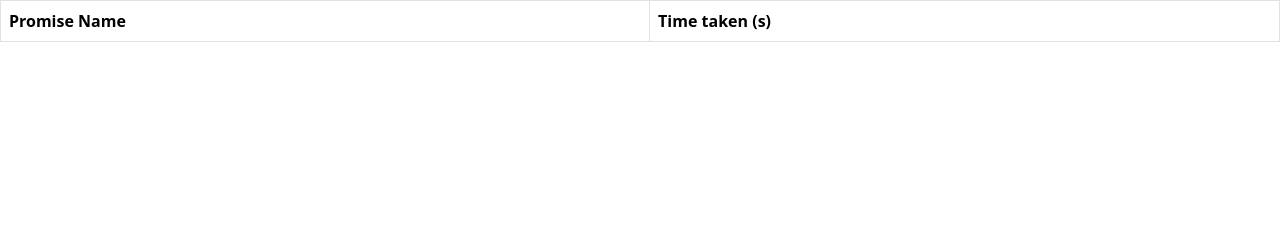
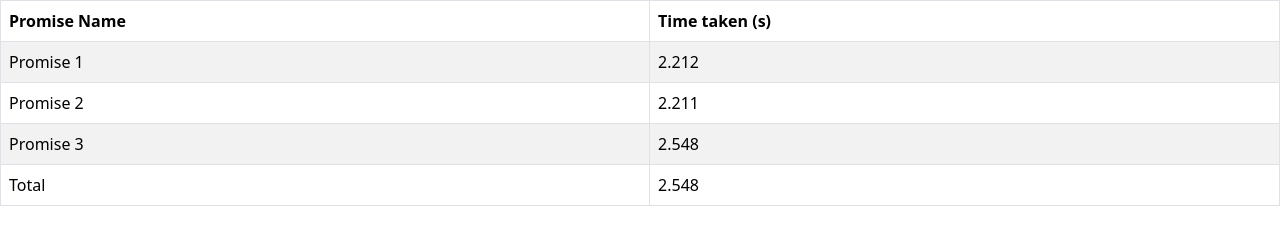
Before and after one commit to acciojob/wait-for-multiple-promises-Aravindhan-Rajendran, a website: page main.html in a window 1280 px wide. Drawn offline with nearby package versions, Linux system fonts and the light colour scheme.

Commit message:
created a submission

```diff
--- a/main.html
+++ b/main.html
@@ -12,7 +12,18 @@
   </head>
 
   <body>
-    <!-- the entire body must be written by student -->
+<!DOCTYPE html>
+<html>
+<head>
+  <link rel="stylesheet" href="styles.css" />
+  <link
+    href="https://cdn.jsdelivr.net/npm/bootstrap@5.3.0-alpha1/dist/css/bootstrap.min.css"
+    rel="stylesheet"
+    integrity="sha384-GLhlTQ8iRABdZLl6O3oVMWSktQOp6b7In1Zl3/Jr59b6EGGoI1aFkw7cmDA6j6gD"
+    crossorigin="anonymous"
+  />
+</head>
+<body>
   <table class="table table-striped table-hover table-bordered">
     <thead>
       <tr>
@@ -20,14 +31,16 @@
         <th>Time taken (s)</th>
       </tr>
     </thead>
-      <tbody id="output"></tbody>
+    <tbody id="output">
+      <tr>
+        <td colspan="2">Loading...</td>
+      </tr>
+    </tbody>
   </table>
-
-    <script type="text/javascript" src="./script.js"></script>
-    <script
-      src="https://cdn.jsdelivr.net/npm/bootstrap@5.3.0-alpha1/dist/js/bootstrap.bundle.min.js"
+    <script type="text/javascript" src="./script.js">
+	</script>
+    <script src="https://cdn.jsdelivr.net/npm/bootstrap@5.3.0-alpha1/dist/js/bootstrap.bundle.min.js"
       integrity="sha384-w76AqPfDkMBDXo30jS1Sgez6pr3x5MlQ1ZAGC+nuZB+EYdgRZgiwxhTBTkF7CXvN"
-      crossorigin="anonymous"
-    ></script>
+      crossorigin="anonymous"></script>
   </body>
 </html>
--- a/script.js
+++ b/script.js
@@ -1,15 +1,38 @@
-function randomtime(){
-	return Math.floor(Math.random()*3000)+1000;
-}
-const Promise1 = new Promise(function(resolve, reject){
-	let time=randomtime();
-	setTimeout(()=>{resolve(time),time});
-});
-const Promise2 = new Promise(function(resolve, reject){
-	setTimeout(()=>{resolve(time),time});
-});
-const Promise3 = new Promise(function(resolve, reject){
-	setTimeout(()=>{resolve(time),time});
-});
+ function randomTime() {
+      return Math.floor(Math.random() * 2000) + 1000; // Random time between 1 and 3 seconds
+    }
 
-Promise.all([Promise1,Promise2,Promise3]).then(total => {console.log(total)})
+    const startTime = performance.now();
+
+    const promises = [1, 2, 3].map((index) => {
+      const time = randomTime();
+      return new Promise((resolve) => {
+        setTimeout(() => resolve({ index, time }), time);
+      });
+    });
+
+    Promise.all(promises).then(results => {
+      const totalTime = (performance.now() - startTime) / 1000;
+      const tableBody = document.getElementById('output');
+      tableBody.innerHTML = ''; // Clear the loading row
+
+      results.forEach(result => {
+        const row = document.createElement('tr');
+        const cell1 = document.createElement('td');
+        const cell2 = document.createElement('td');
+        cell1.textContent = `Promise ${result.index}`;
+        cell2.textContent = (result.time / 1000).toFixed(3);
+        row.appendChild(cell1);
+        row.appendChild(cell2);
+        tableBody.appendChild(row);
+      });
+
+      const totalRow = document.createElement('tr');
+      const totalCell1 = document.createElement('td');
+      const totalCell2 = document.createElement('td');
+      totalCell1.textContent = 'Total';
+      totalCell2.textContent = totalTime.toFixed(3);
+      totalRow.appendChild(totalCell1);
+      totalRow.appendChild(totalCell2);
+      tableBody.appendChild(totalRow);
+    });
```
Lines whose indentation alone changed are shown as unchanged.
